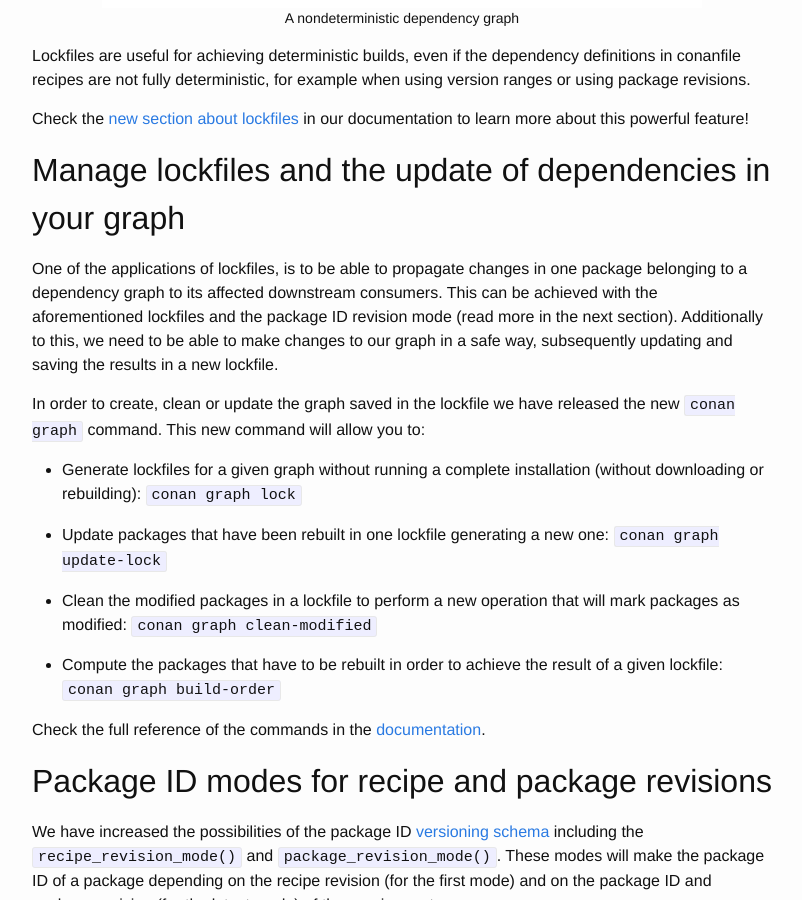
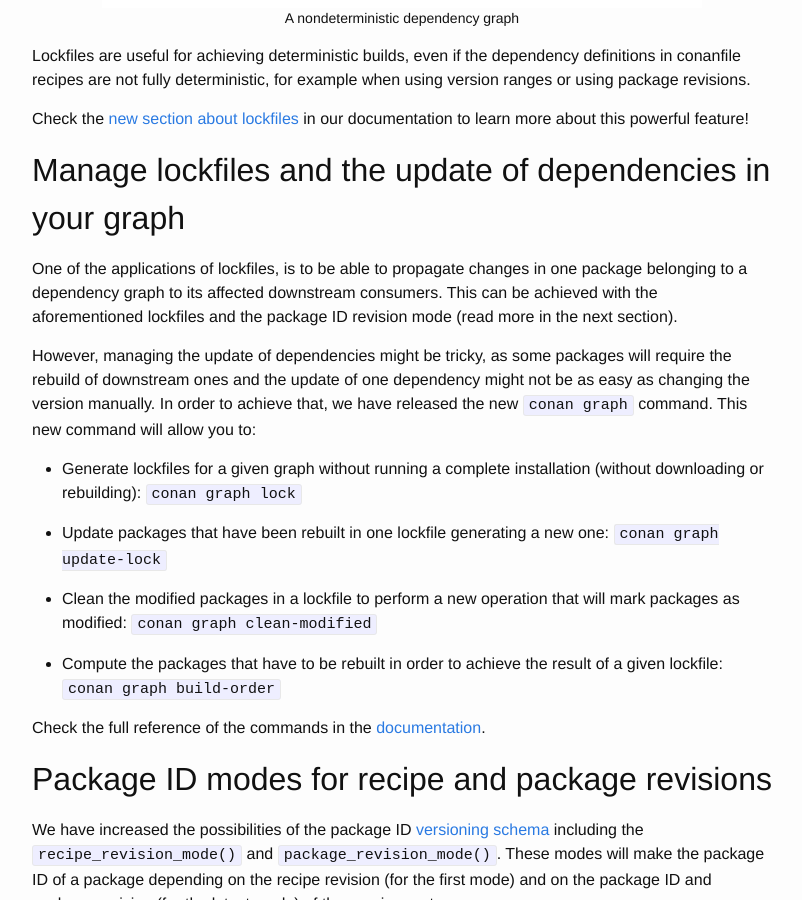
Before and after one commit to conan-io/conan-io.github.io, a Jekyll site: the page built from _posts/2019-07-15-New-conan-release-1-17.markdown, in a window 1280 px wide and 900 px high, scrolled down 1110 px. Shown: the whole window, without its empty margins (238-1040 px from the left). Built offline with Jekyll 4.4.1, drawn with Linux system fonts in a browser that asks for light colours; comment, search, counter and statistics services are not loaded.

Commit message:
rephrase explanation conan graph

```diff
--- a/_posts/2019-07-15-New-conan-release-1-17.markdown
+++ b/_posts/2019-07-15-New-conan-release-1-17.markdown
@@ -31,11 +31,12 @@ this powerful feature!
 
 ## Manage lockfiles and the update of dependencies in your graph
 
-One of the applications of lockfiles, is to be able to propagate changes in one package belonging to a dependency graph to its affected downstream consumers. This can be achieved with the aforementioned lockfiles and the package ID revision mode (read more in the next
-section). Additionally to this, we need to be able to make changes to our graph in a safe way, subsequently updating and saving the results
-in a new lockfile.
+One of the applications of lockfiles, is to be able to propagate changes in one package belonging to a dependency graph to its affected
+downstream consumers. This can be achieved with the aforementioned lockfiles and the package ID revision mode (read more in the next
+section).
 
-In order to create, clean or update the graph saved in the lockfile we have released the new ``conan graph`` command. This new command will allow you to:
+However, managing the update of dependencies might be tricky, as some packages will require the rebuild of downstream ones and the update of
+one dependency might not be as easy as changing the version manually. In order to achieve that, we have released the new ``conan graph`` command. This new command will allow you to:
 
 - Generate lockfiles for a given graph without running a complete installation (without downloading or rebuilding): ``conan graph lock``
 
```
